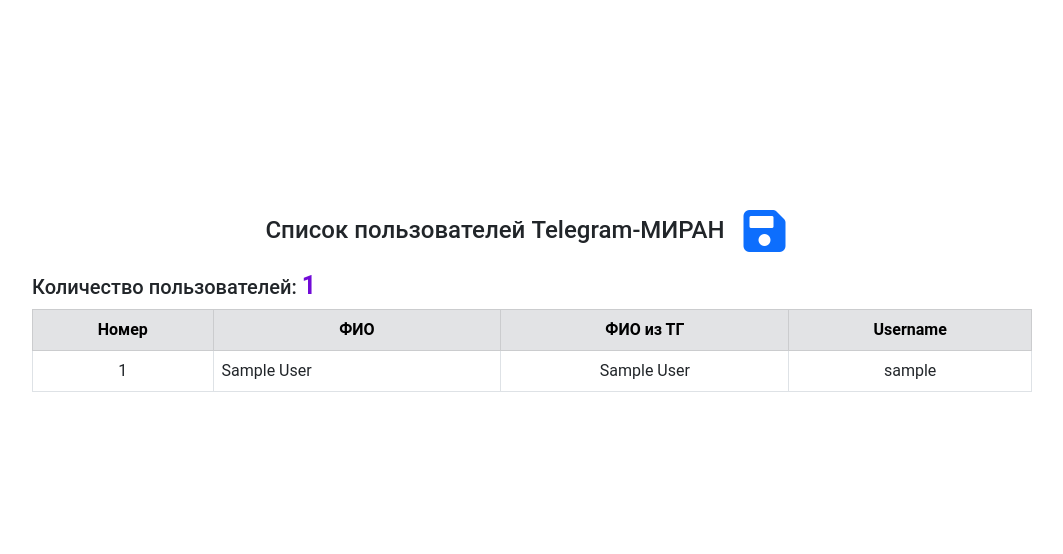
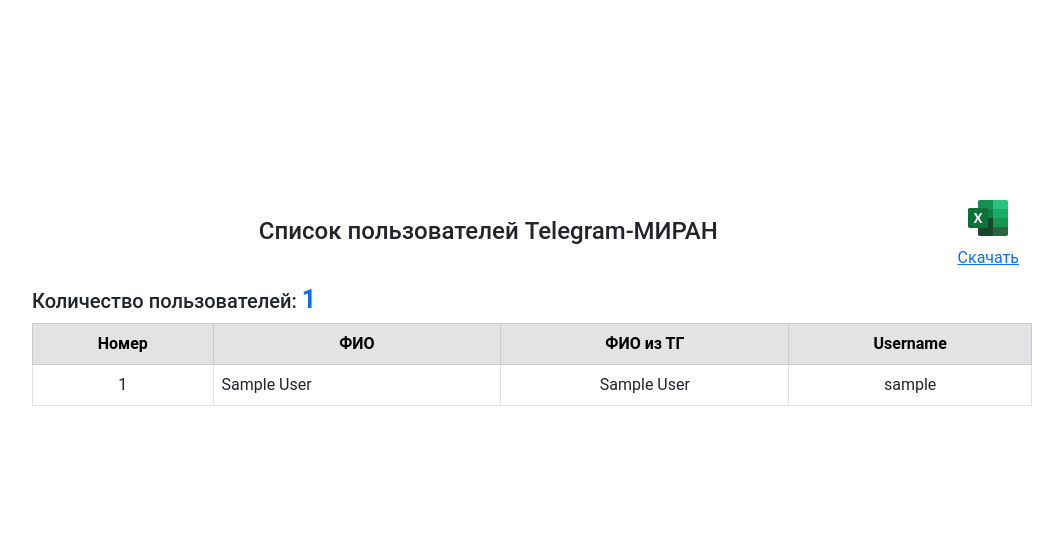
Before and after one commit to Sanch13/web_face_lottery, a Django app: template templates/webfacetg/users.html in a window 1280 px wide. Shown: the part 200-754 px from the top of the page, without its empty margins (108-1171 px from the left). Run offline with Django 4.2, Linux system fonts and the light colour scheme; the template is opened without the code that fills it: values that come from a table or form of the project are taken from there, others are empty; tables that the repository leaves empty hold one stand-in row (values such as "Sample post"); parts of the project's set-up code (start-up, migrations or seed data) failed here and were passed over.

Commit message:
correct static files. fix arrow-button up if list very long added list of users for edit fio

```diff
--- a/static/css/styles.css
+++ b/static/css/styles.css
@@ -91,7 +91,7 @@
 
 
 .count-users {
-    color: #710bd7;
+    color: #0d6efd;
     font-size: 25px;
     font-weight: bold;
 }
@@ -106,7 +106,7 @@
     width: 75px;     /* Ширина кнопки */
     height: 75px;    /* Высота кнопки */
     border-radius: 50%; /* Круглая форма */
-    background-color: #710bd7; /* Цвет фона (серый Bootstrap) */
+    background-color:  #0d6efd; /* Цвет фона (серый Bootstrap) */
     color: white;    /* Цвет текста */
     border: none;    /* Убираем границу */
     font-size: 50px; /* Размер стрелки */
--- a/templates/webfacetg/users.html
+++ b/templates/webfacetg/users.html
@@ -21,13 +21,19 @@
 {% block content %}
     <div class="container d-flex justify-content-center align-items-center min-vh-100">
         <div class="w-100" style="max-width: 1000px;">
-            <h4 class="text-center mt-2">Список пользователей Telegram-МИРАН
+            <h4 class="text-center mt-2 d-flex justify-content-between align-items-center">
+                <span class="flex-grow-1">Список пользователей Telegram-МИРАН</span>
                 <!-- Кнопка для скачивания файла -->
-                <a href="{% url 'webfacetg:download_all_tg_users' %}"
-                   class="btn btn-link" title="Скачать текущих пользователей">
-                    <i class="fa fa-floppy-disk fa-3x"></i>
-                </a>
+                <span>
+                    <a href="{% url 'webfacetg:download_all_tg_users' %}"
+                       class="btn btn-link d-flex flex-column align-items-center"
+                       title="Скачать текущих пользователей">
+                        <img src="{% static 'img/excel.svg' %}" alt="Скачать пользователей" class="mb-1">
+                        <span>Скачать</span>
+                    </a>
+                </span>
             </h4>
+
             <div>
                 <h5>Количество пользователей: <b class="count-users">{{ users.count }}</b></h5>
                 {% if request.user.is_authenticated %}
```
Also changed, not shown: templates/webfacetg/lottery_detail.html (+11 -5 lines), static/img/excel.svg (added).
